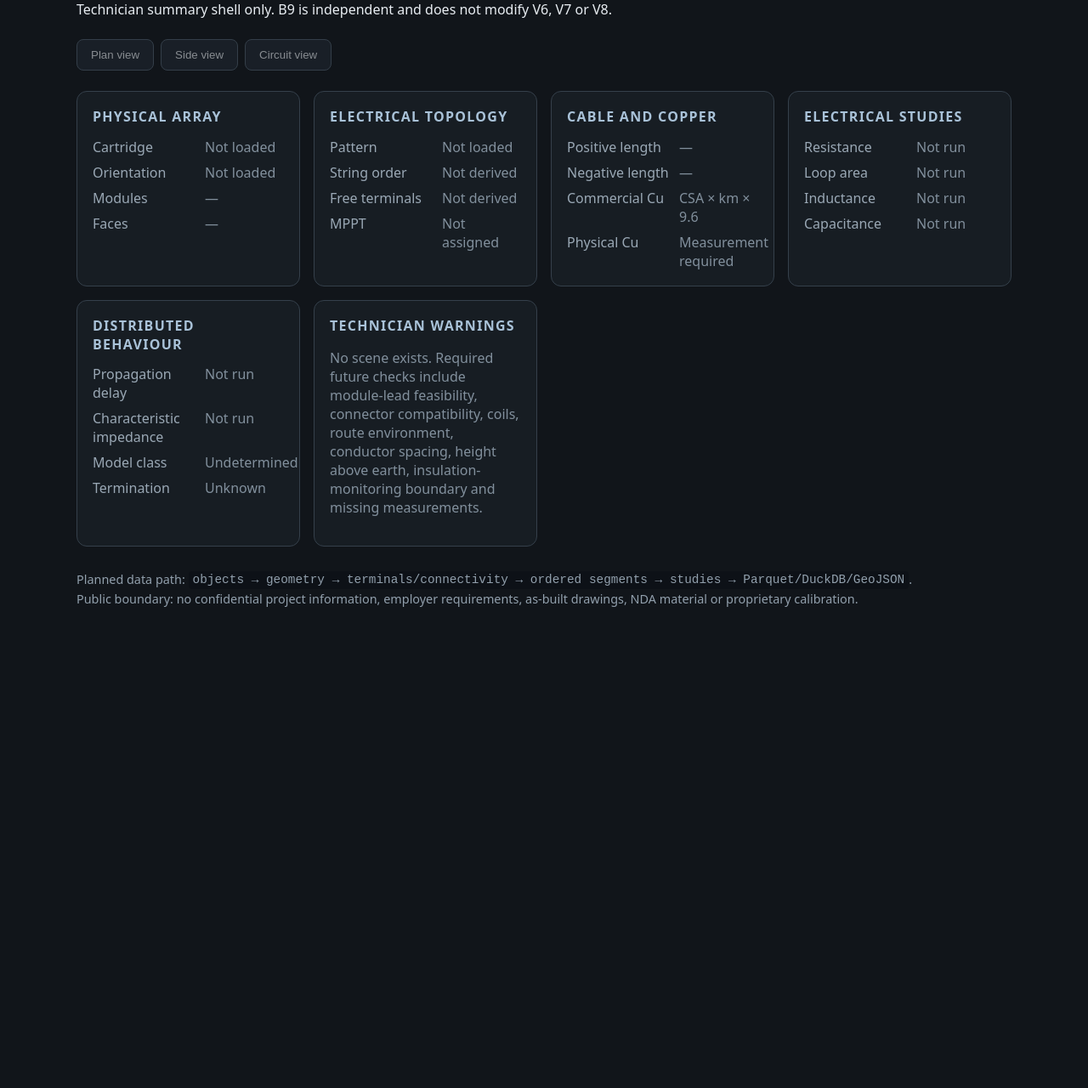
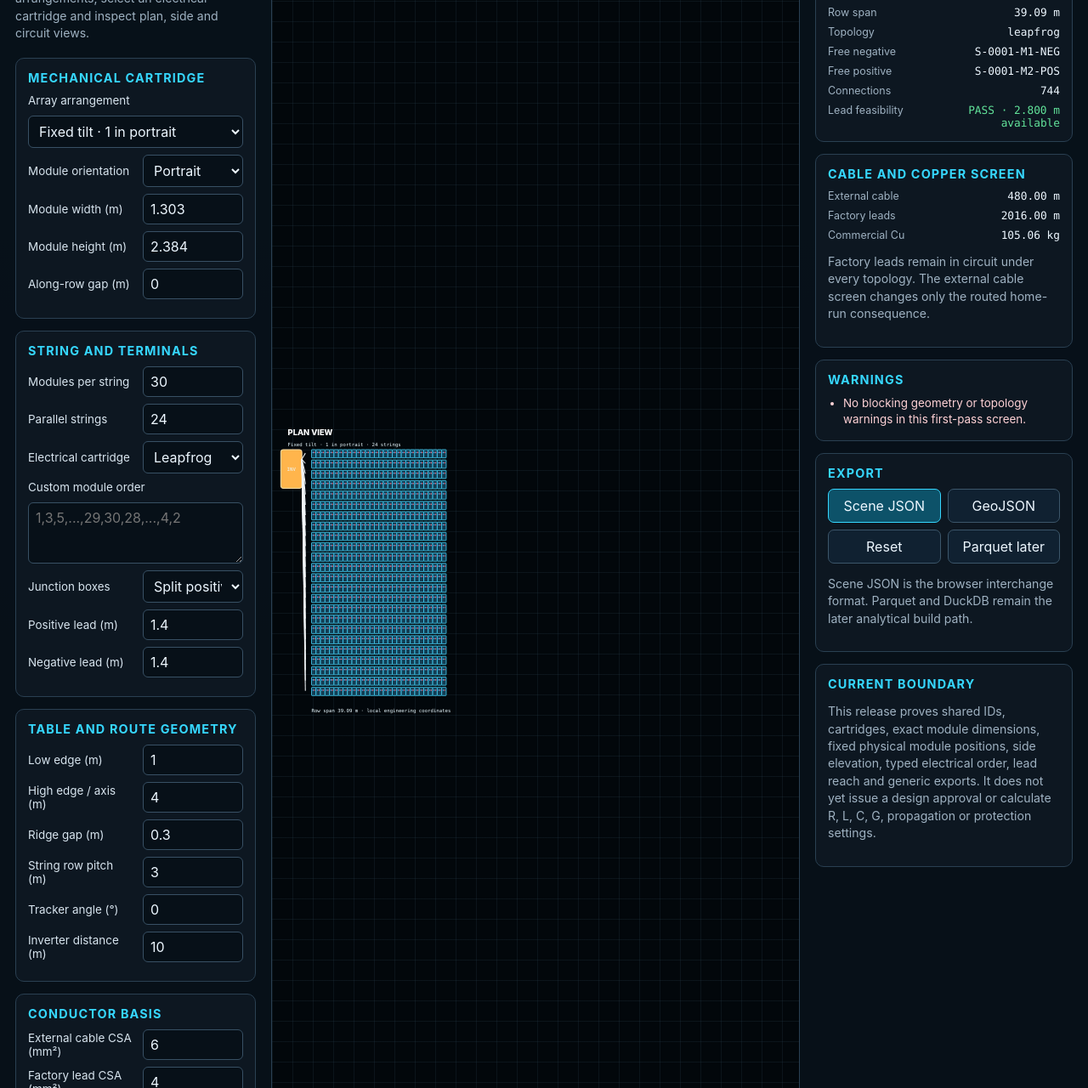
Before and after one commit to Ventusltd/solar-electrical-topology-analysis-engine-text-based, a plain HTML site: page b9-sandbox/index.html in a window 1280 px wide. Shown: the part 160-1440 px from the top of the page at 85% size. Before the commit the page ends 940 px from the top, so only its background shows below. Drawn offline with Linux system fonts and the light colour scheme.

Commit message:
Replace B9 placeholder with first working multi-array sandbox

```diff
--- a/b9-sandbox/index.html
+++ b/b9-sandbox/index.html
@@ -2,47 +2,222 @@
 <html lang="en">
 <head>
   <meta charset="utf-8">
-  <meta name="viewport" content="width=device-width,initial-scale=1">
-  <title>B9 Multi-Array Electrical Sandbox — Technician Summary</title>
-  <style>
-    :root{font-family:system-ui,-apple-system,BlinkMacSystemFont,"Segoe UI",sans-serif;color-scheme:light dark}
-    body{margin:0;background:#11151a;color:#e8edf2}
-    main{max-width:1100px;margin:0 auto;padding:32px 20px 64px}
-    h1{font-size:clamp(1.8rem,4vw,3.2rem);margin:.2em 0}.status{display:inline-block;padding:6px 10px;border:1px solid #718096;border-radius:999px;font-size:.82rem}
-    .grid{display:grid;grid-template-columns:repeat(auto-fit,minmax(250px,1fr));gap:16px;margin-top:24px}
-    section{border:1px solid #35404b;border-radius:12px;padding:18px;background:#171d23}
-    h2{font-size:1rem;text-transform:uppercase;letter-spacing:.08em;color:#a9c2d8;margin-top:0}
-    dl{display:grid;grid-template-columns:minmax(120px,1fr) 1.5fr;gap:8px 12px;margin:0}dt{color:#9aa8b5}dd{margin:0;font-variant-numeric:tabular-nums}
-    .empty{color:#82909d}.views{display:flex;gap:8px;flex-wrap:wrap;margin:24px 0}.views button{padding:10px 16px;border-radius:8px;border:1px solid #526170;background:#202832;color:inherit}.views button[disabled]{opacity:.55}
-    footer{margin-top:28px;color:#92a0ad;font-size:.9rem;line-height:1.5}
-    code{background:#0d1117;padding:.15em .35em;border-radius:4px}
-  </style>
+  <meta name="viewport" content="width=device-width, initial-scale=1">
+  <title>B9 Multi-Array Electrical Sandbox</title>
+  <meta
+    name="description"
+    content="Generic PV array geometry and circuit authoring sandbox."
+  >
+  <link rel="stylesheet" href="./styles.css">
 </head>
 <body>
-<main>
-  <span class="status">B9 public development placeholder</span>
-  <h1>Multi-Array Electrical Sandbox</h1>
-  <p>Technician summary shell only. B9 is independent and does not modify V6, V7 or V8.</p>
+  <main class="app-shell">
+    <aside class="sidebar">
+      <header class="brand">
+        <small>GlobalGrid2050 · B9 development</small>
+        <h1>Multi-Array Electrical Sandbox</h1>
+        <p>
+          First working slice. Build generic module arrangements, select an
+          electrical cartridge and inspect plan, side and circuit views.
+        </p>
+      </header>
 
-  <nav class="views" aria-label="Planned views">
-    <button disabled>Plan view</button>
-    <button disabled>Side view</button>
-    <button disabled>Circuit view</button>
-  </nav>
+      <section class="panel">
+        <h2>Mechanical cartridge</h2>
+        <div class="field full">
+          <label for="cartridge">Array arrangement</label>
+          <select id="cartridge"></select>
+        </div>
+        <div class="field">
+          <label for="orientation">Module orientation</label>
+          <select id="orientation">
+            <option value="portrait">Portrait</option>
+            <option value="landscape">Landscape</option>
+          </select>
+        </div>
+        <div class="field">
+          <label for="moduleWidth">Module width (m)</label>
+          <input id="moduleWidth" type="number" value="1.303" step="0.001">
+        </div>
+        <div class="field">
+          <label for="moduleHeight">Module height (m)</label>
+          <input id="moduleHeight" type="number" value="2.384" step="0.001">
+        </div>
+        <div class="field">
+          <label for="moduleGap">Along-row gap (m)</label>
+          <input id="moduleGap" type="number" value="0" step="0.001">
+        </div>
+      </section>
 
-  <div class="grid">
-    <section><h2>Physical array</h2><dl><dt>Cartridge</dt><dd class="empty">Not loaded</dd><dt>Orientation</dt><dd class="empty">Not loaded</dd><dt>Modules</dt><dd class="empty">—</dd><dt>Faces</dt><dd class="empty">—</dd></dl></section>
-    <section><h2>Electrical topology</h2><dl><dt>Pattern</dt><dd class="empty">Not loaded</dd><dt>String order</dt><dd class="empty">Not derived</dd><dt>Free terminals</dt><dd class="empty">Not derived</dd><dt>MPPT</dt><dd class="empty">Not assigned</dd></dl></section>
-    <section><h2>Cable and copper</h2><dl><dt>Positive length</dt><dd class="empty">—</dd><dt>Negative length</dt><dd class="empty">—</dd><dt>Commercial Cu</dt><dd class="empty">CSA × km × 9.6</dd><dt>Physical Cu</dt><dd class="empty">Measurement required</dd></dl></section>
-    <section><h2>Electrical studies</h2><dl><dt>Resistance</dt><dd class="empty">Not run</dd><dt>Loop area</dt><dd class="empty">Not run</dd><dt>Inductance</dt><dd class="empty">Not run</dd><dt>Capacitance</dt><dd class="empty">Not run</dd></dl></section>
-    <section><h2>Distributed behaviour</h2><dl><dt>Propagation delay</dt><dd class="empty">Not run</dd><dt>Characteristic impedance</dt><dd class="empty">Not run</dd><dt>Model class</dt><dd class="empty">Undetermined</dd><dt>Termination</dt><dd class="empty">Unknown</dd></dl></section>
-    <section><h2>Technician warnings</h2><p class="empty">No scene exists. Required future checks include module-lead feasibility, connector compatibility, coils, route environment, conductor spacing, height above earth, insulation-monitoring boundary and missing measurements.</p></section>
-  </div>
+      <section class="panel">
+        <h2>String and terminals</h2>
+        <div class="field">
+          <label for="modulesPerString">Modules per string</label>
+          <input id="modulesPerString" type="number" value="30" min="1">
+        </div>
+        <div class="field">
+          <label for="stringCount">Parallel strings</label>
+          <input id="stringCount" type="number" value="24" min="1">
+        </div>
+        <div class="field">
+          <label for="topology">Electrical cartridge</label>
+          <select id="topology">
+            <option value="sequential">Sequential</option>
+            <option value="leapfrog" selected>Leapfrog</option>
+            <option value="mirrored-sequential">Mirrored sequential</option>
+            <option value="alternating-return">Alternating return</option>
+            <option value="custom">Custom order</option>
+          </select>
+        </div>
+        <div class="field full">
+          <label for="customOrder">Custom module order</label>
+          <textarea
+            id="customOrder"
+            placeholder="1,3,5,...,29,30,28,...,4,2"
+          ></textarea>
+        </div>
+        <div class="field">
+          <label for="junctionBoxMode">Junction boxes</label>
+          <select id="junctionBoxMode">
+            <option value="split">Split positive / negative</option>
+            <option value="central">Single central box</option>
+          </select>
+        </div>
+        <div class="field">
+          <label for="positiveLead">Positive lead (m)</label>
+          <input id="positiveLead" type="number" value="1.4" step="0.01">
+        </div>
+        <div class="field">
+          <label for="negativeLead">Negative lead (m)</label>
+          <input id="negativeLead" type="number" value="1.4" step="0.01">
+        </div>
+      </section>
 
-  <footer>
-    Planned data path: <code>objects → geometry → terminals/connectivity → ordered segments → studies → Parquet/DuckDB/GeoJSON</code>.<br>
-    Public boundary: no confidential project information, employer requirements, as-built drawings, NDA material or proprietary calibration.
-  </footer>
-</main>
+      <section class="panel">
+        <h2>Table and route geometry</h2>
+        <div class="field">
+          <label for="lowEdge">Low edge (m)</label>
+          <input id="lowEdge" type="number" value="1" step="0.1">
+        </div>
+        <div class="field">
+          <label for="highEdge">High edge / axis (m)</label>
+          <input id="highEdge" type="number" value="4" step="0.1">
+        </div>
+        <div class="field">
+          <label for="ridgeGap">Ridge gap (m)</label>
+          <input id="ridgeGap" type="number" value="0.3" step="0.05">
+        </div>
+        <div class="field">
+          <label for="rowPitch">String row pitch (m)</label>
+          <input id="rowPitch" type="number" value="3" step="0.1">
+        </div>
+        <div class="field">
+          <label for="trackerAngle">Tracker angle (°)</label>
+          <input id="trackerAngle" type="number" value="0" step="1">
+        </div>
+        <div class="field">
+          <label for="inverterDistance">Inverter distance (m)</label>
+          <input id="inverterDistance" type="number" value="10" step="1">
+        </div>
+      </section>
+
+      <section class="panel">
+        <h2>Conductor basis</h2>
+        <div class="field">
+          <label for="externalCableCsa">External cable CSA (mm²)</label>
+          <input id="externalCableCsa" type="number" value="6" step="1">
+        </div>
+        <div class="field">
+          <label for="factoryLeadCsa">Factory lead CSA (mm²)</label>
+          <input id="factoryLeadCsa" type="number" value="4" step="1">
+        </div>
+        <p class="help">
+          Commercial copper uses CSA × km × 9.6. Electrical resistance and
+          inductance are deliberately outside this first drawing slice.
+        </p>
+      </section>
+    </aside>
+
+    <section class="workspace">
+      <nav class="toolbar" aria-label="Drawing views">
+        <button class="active" data-view="plan">Plan view</button>
+        <button data-view="side">Side view</button>
+        <button data-view="circuit">Circuit view</button>
+      </nav>
+
+      <div class="stage-wrap">
+        <svg
+          id="stage"
+          role="img"
+          aria-label="PV array geometry and electrical circuit drawing"
+        ></svg>
+        <div class="legend">
+          Blue terminal = negative · Red terminal = positive · Orange = inverter
+        </div>
+      </div>
+    </section>
+
+    <aside class="inspector">
+      <section class="panel">
+        <h2>Technician summary</h2>
+        <dl class="summary-grid">
+          <dt>Cartridge</dt><dd id="summaryCartridge">—</dd>
+          <dt>Orientation</dt><dd id="summaryOrientation">—</dd>
+          <dt>Modules</dt><dd id="summaryModules">—</dd>
+          <dt>Strings</dt><dd id="summaryStrings">—</dd>
+          <dt>Row span</dt><dd id="summaryRowSpan">—</dd>
+          <dt>Topology</dt><dd id="summaryTopology">—</dd>
+          <dt>Free negative</dt><dd id="summaryFreeNegative">—</dd>
+          <dt>Free positive</dt><dd id="summaryFreePositive">—</dd>
+          <dt>Connections</dt><dd id="summaryConnections">—</dd>
+          <dt>Lead feasibility</dt><dd id="summaryFeasibility">—</dd>
+        </dl>
+      </section>
+
+      <section class="panel">
+        <h2>Cable and copper screen</h2>
+        <dl class="summary-grid">
+          <dt>External cable</dt><dd id="summaryExternal">—</dd>
+          <dt>Factory leads</dt><dd id="summaryFactory">—</dd>
+          <dt>Commercial Cu</dt><dd id="summaryCopper">—</dd>
+        </dl>
+        <p class="status-note">
+          Factory leads remain in circuit under every topology. The external
+          cable screen changes only the routed home-run consequence.
+        </p>
+      </section>
+
+      <section class="panel">
+        <h2>Warnings</h2>
+        <ul id="warningList" class="warning-list"></ul>
+      </section>
+
+      <section class="panel">
+        <h2>Export</h2>
+        <div class="actions">
+          <button id="exportScene" class="primary">Scene JSON</button>
+          <button id="exportGeoJson">GeoJSON</button>
+          <button id="resetScene">Reset</button>
+          <button disabled>Parquet later</button>
+        </div>
+        <p class="status-note">
+          Scene JSON is the browser interchange format. Parquet and DuckDB
+          remain the later analytical build path.
+        </p>
+      </section>
+
+      <section class="panel">
+        <h2>Current boundary</h2>
+        <p class="status-note">
+          This release proves shared IDs, cartridges, exact module dimensions,
+          fixed physical module positions, side elevation, typed electrical
+          order, lead reach and generic exports. It does not yet issue a design
+          approval or calculate R, L, C, G, propagation or protection settings.
+        </p>
+      </section>
+    </aside>
+  </main>
+
+  <script type="module" src="./app.js"></script>
 </body>
 </html>
```
